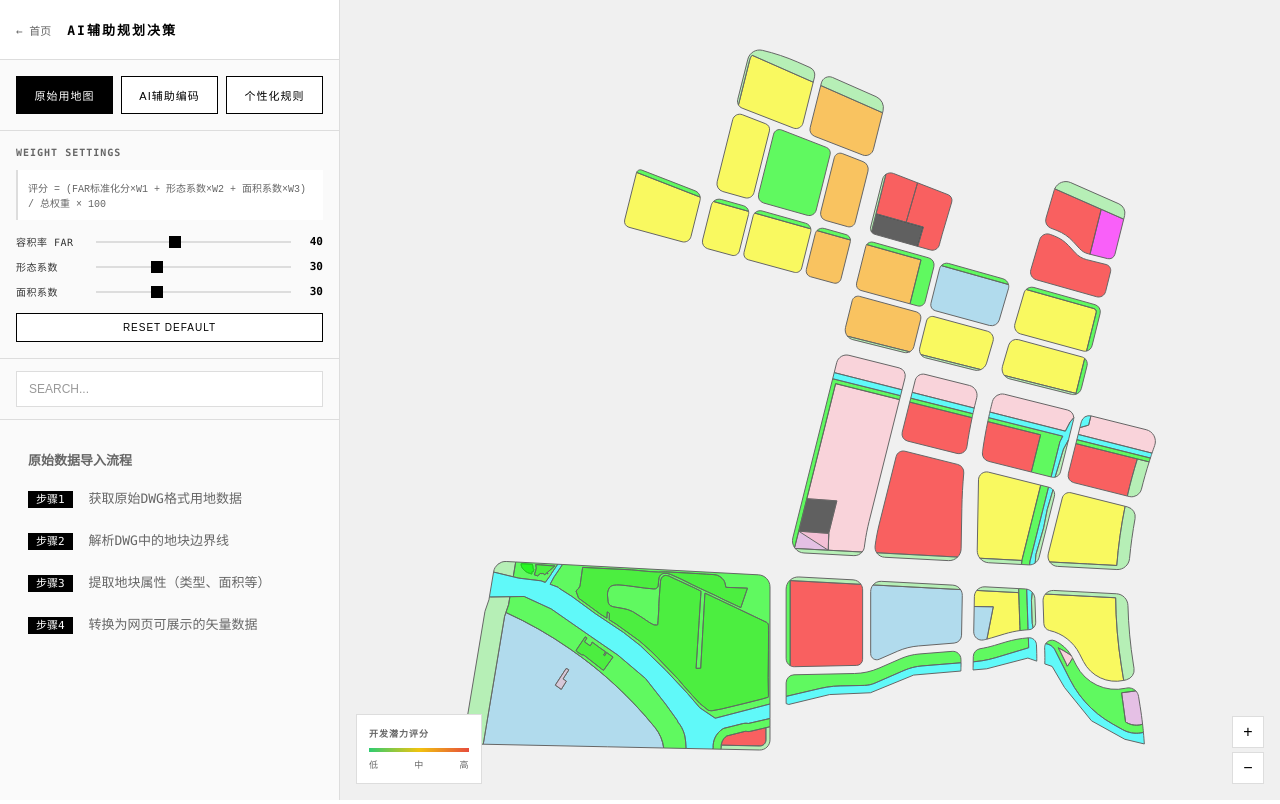
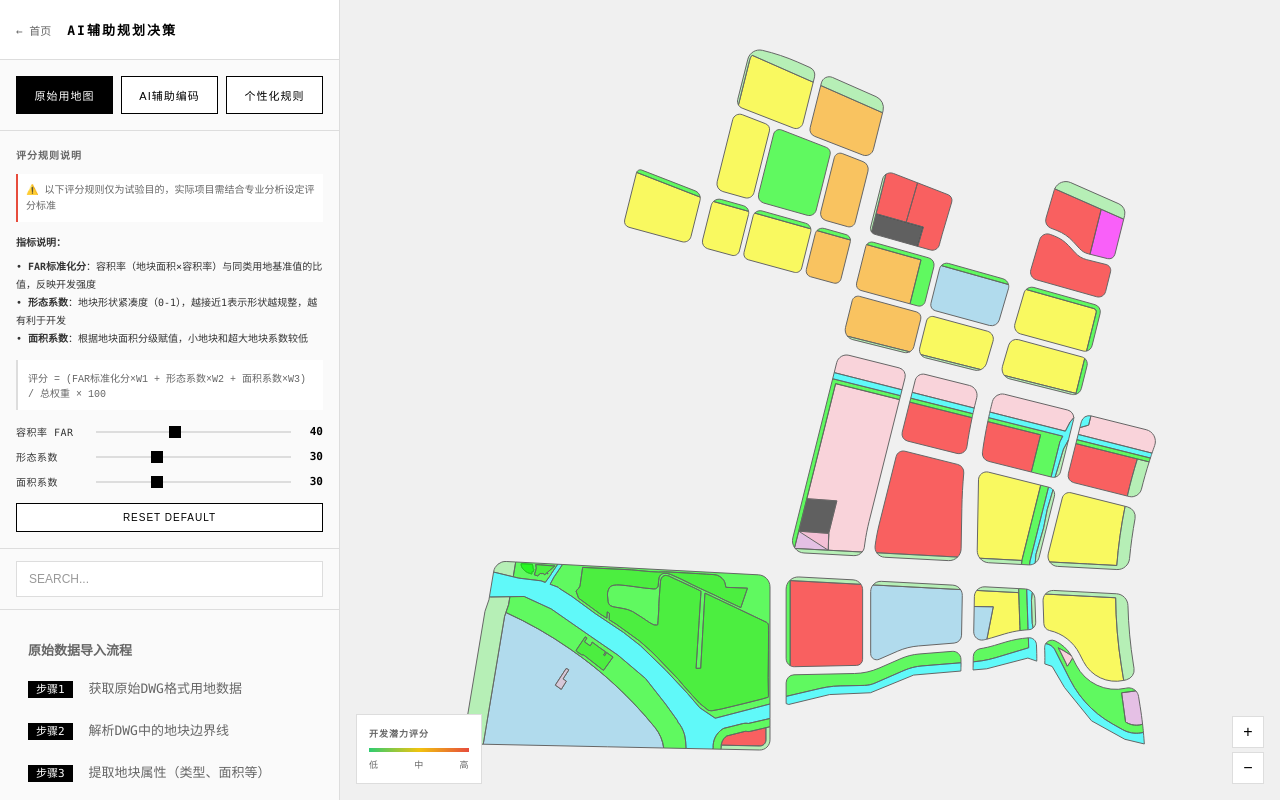
Before and after one commit to shizhejun/ai_capacity_study, a plain HTML site: page module3/index.html in a window 1280 px wide. Drawn offline with Linux system fonts and the light colour scheme.

Commit message:
fix(module3): 个性化规则添加评分说明和指标解释

```diff
--- a/module3/index.html
+++ b/module3/index.html
@@ -74,7 +74,16 @@
             <button onclick="setMode('potential')" id="btn-potential">个性化规则</button>
         </div>
         <div id="weight-panel">
-            <h3>WEIGHT SETTINGS</h3>
+            <h3>评分规则说明</h3>
+            <div style="font-size:10px;color:#666;line-height:1.6;margin-bottom:12px;padding:8px;background:#fff;border-left:2px solid #e74c3c;">
+                ⚠️ 以下评分规则仅为试验目的，实际项目需结合专业分析设定评分标准
+            </div>
+            <div style="font-size:10px;color:#333;line-height:1.8;margin-bottom:12px;">
+                <div style="font-weight:600;margin-bottom:6px;">指标说明：</div>
+                <div>• <strong>FAR标准化分</strong>：容积率（地块面积×容积率）与同类用地基准值的比值，反映开发强度</div>
+                <div>• <strong>形态系数</strong>：地块形状紧凑度（0-1），越接近1表示形状越规整，越有利于开发</div>
+                <div>• <strong>面积系数</strong>：根据地块面积分级赋值，小地块和超大地块系数较低</div>
+            </div>
             <div class="formula">
                 评分 = (FAR标准化分×W1 + 形态系数×W2 + 面积系数×W3) / 总权重 × 100
             </div>
```
